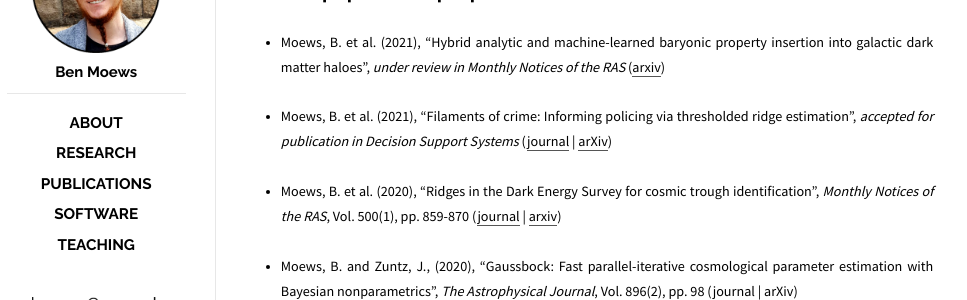
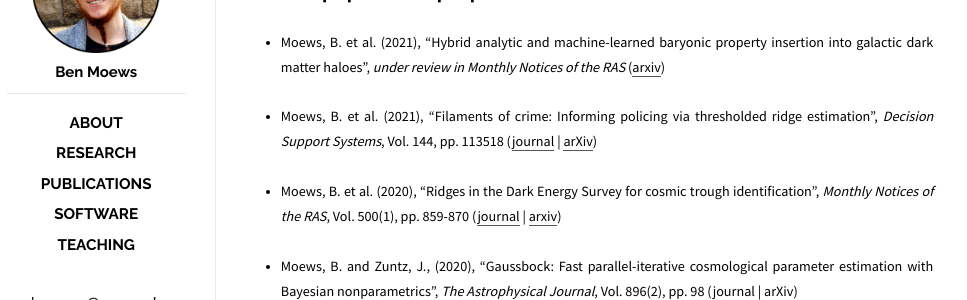
Before and after one commit to moews/moews.github.io, a Jekyll site: the page built from _posts/2017-03-25-publications.md, in a window 1280 px wide. Shown: the part 127-427 px from the top of the page, without its empty margins (143-1110 px from the left). Built offline with Jekyll 4.4.1, drawn with Linux system fonts in a browser that asks for light colours.

Commit message:
Update 2017-03-25-publications.md

```diff
--- a/_posts/2017-03-25-publications.md
+++ b/_posts/2017-03-25-publications.md
@@ -10,7 +10,7 @@ categories: posts
 
 * <small>Moews, B. et al. (2021), "Hybrid analytic and machine-learned baryonic property insertion into galactic dark matter haloes", _under review in Monthly Notices of the RAS_ ([arxiv](https://arxiv.org/abs/2012.05820))</small>
 
-* <small>Moews, B. et al. (2021), "Filaments of crime: Informing policing via thresholded ridge estimation", _accepted for publication in Decision Support Systems_ ([journal](https://doi.org/10.1016/j.dss.2021.113518) | [arXiv](https://arxiv.org/abs/1907.03206))</small>
+* <small>Moews, B. et al. (2021), "Filaments of crime: Informing policing via thresholded ridge estimation", _Decision Support Systems_, Vol. 144, pp. 113518 ([journal](https://doi.org/10.1016/j.dss.2021.113518) | [arXiv](https://arxiv.org/abs/1907.03206))</small>
 
 * <small>Moews, B. et al. (2020), "Ridges in the Dark Energy Survey for cosmic trough identification", _Monthly Notices of the RAS_, Vol. 500(1), pp. 859-870 ([journal](https://doi.org/10.1093/mnras/staa3204) | [arxiv](https://arxiv.org/abs/2005.08583))</small>
 
```
